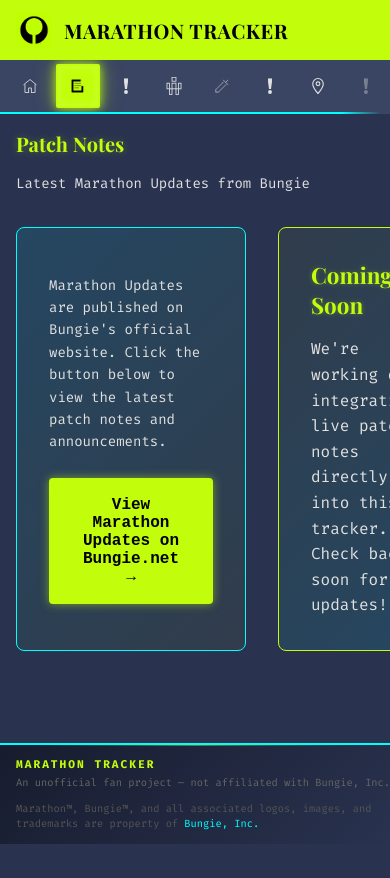
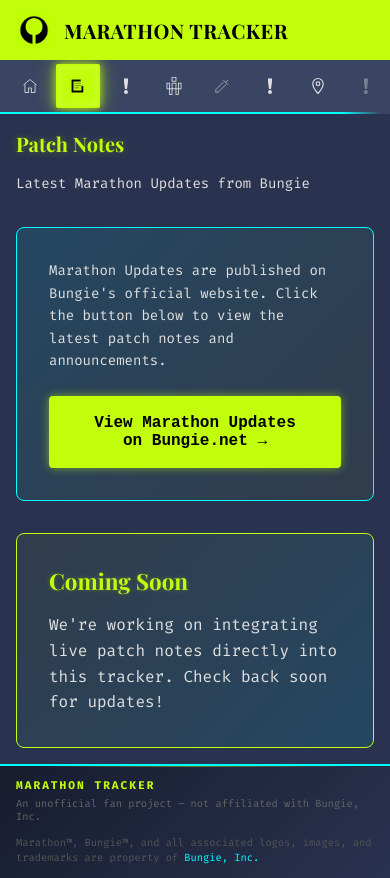
Before and after one commit to wy80818/Marathon-Tracker, a React (Vite) app in the folder martoninfinity/: page /patch-notes in a window 390 px wide. Before the commit the page ends 844 px from the top, so only its background shows below. Built offline with nearby package versions, Linux system fonts and the light colour scheme; a web font is replaced by a local one.

Commit message:
Fixed GENERAL mobile support, will try to add map tab support later

```diff
--- a/martoninfinity/src/App.css
+++ b/martoninfinity/src/App.css
@@ -11,7 +11,10 @@
     --space-sm: clamp(0.5rem, 2vw, 0.75rem);
     --space-md: clamp(0.75rem, 3vw, 1.25rem);
     --space-lg: clamp(1rem, 4vw, 2rem);
+
 }
+
+/* Use max-width: 450px for mobile */
 
 * {
     margin: 0;
@@ -74,7 +77,7 @@
         letter-spacing: 0.5px;
         color: #000000;
         margin: 0;
-        min-width: 0; /* allows flex shrink + ellipsis to work */
+        min-width: 0;
         overflow: hidden;
         text-overflow: ellipsis;
         white-space: nowrap;
@@ -214,7 +217,7 @@
             animation: glowPulse 2s ease-in-out infinite;
         }
 
-@media (max-width: 400px) {
+@media (max-width: 450px) {
     .tab-button .tab-label {
         display: none;
     }
@@ -283,12 +286,6 @@
         opacity: 0.4;
     }
 
-.footer-left {
-    display: flex;
-    flex-direction: column;
-    gap: 4px;
-    flex-shrink: 0;
-}
 
 .footer-brand {
     font-size: clamp(0.7rem, 1.5vw, 0.85rem);
@@ -297,12 +294,26 @@
     color: var(--color-lime);
 }
 
-.footer-left p {
-    font-size: clamp(0.65rem, 1.2vw, 0.75rem);
-    color: #666;
-    margin: 0;
-    white-space: normal;
+.footer {
+    display: flex;
+    flex-wrap: wrap;
+    align-items: center;
+    gap: 12px;
 }
+
+.footer-left {
+    display: flex;
+    flex-direction: column;
+    gap: 4px;
+    flex-shrink: 1;
+    min-width: 0; /* allows text to wrap/truncate instead of forcing overflow */
+}
+
+    .footer-left p {
+        font-size: clamp(0.65rem, 1.2vw, 0.75rem);
+        color: #666;
+        margin: 0;
+    }
 
 .footer-divider {
     width: 1px;
@@ -311,16 +322,9 @@
     flex-shrink: 0;
 }
 
-/* hide the divider when footer wraps to a new row */
-@media (max-width: 600px) {
-    .footer-divider {
-        display: none;
-    }
-}
-
 .footer-right {
-    flex: 1;
-    min-width: 180px;
+    flex: 1 1 180px; /* can shrink now, basis instead of hard min-width */
+    min-width: 0;
 }
 
     .footer-right p {
@@ -329,6 +333,25 @@
         margin: 0;
         line-height: 1.5;
     }
+
+/* Stack everything once it's too tight for a row */
+@media (max-width: 480px) {
+    .footer {
+        flex-direction: column;
+        align-items: flex-start;
+        gap: 8px;
+    }
+
+    .footer-left,
+    .footer-right {
+        width: 100%;
+        flex: 1 1 auto;
+    }
+
+    .footer-divider {
+        display: none;
+    }
+}
 
     .footer-right a {
         color: var(--color-cyan);
@@ -339,8 +362,6 @@
         .footer-right a:hover {
             color: var(--color-lime);
         }
-
-/* ── Animations ── */
 
 @keyframes fadeIn {
     from {
--- a/martoninfinity/src/Components/Tabs/Home/HomeTab.css
+++ b/martoninfinity/src/Components/Tabs/Home/HomeTab.css
@@ -2,6 +2,10 @@
     display: flex;
     gap: 2rem;
     align-items: flex-start;
+
+    @media (max-width: 450px) {
+        flex-direction: column;
+    }
 }
 
 .home-main {
--- a/martoninfinity/src/Components/Tabs/PatchNotes/PatchNotesTab.css
+++ b/martoninfinity/src/Components/Tabs/PatchNotes/PatchNotesTab.css
@@ -3,6 +3,11 @@
     display: grid;
     grid-template-columns: 1fr 1fr;
     gap: 2rem;
+
+    @media (max-width: 450px) {
+        display: flex;
+        flex-direction: column;
+    }
 }
 
 .patch-notes-info {
```
